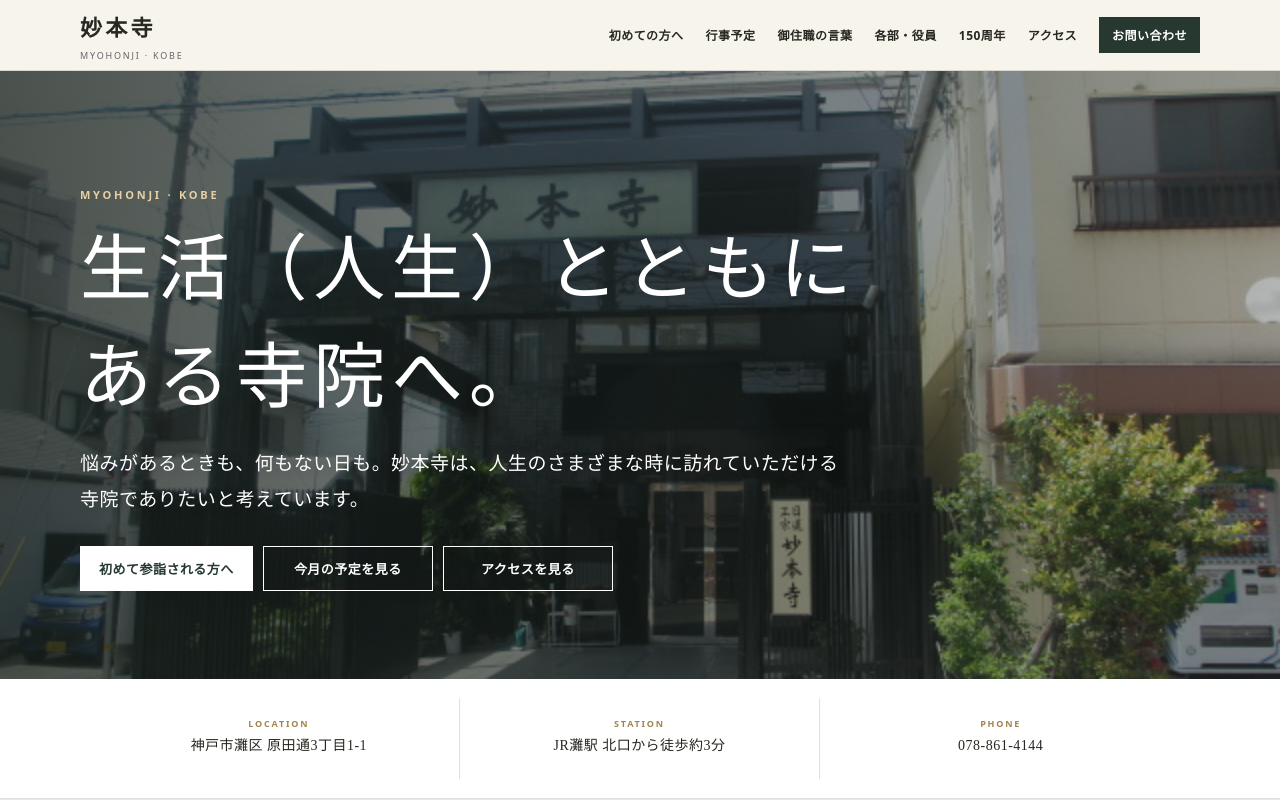
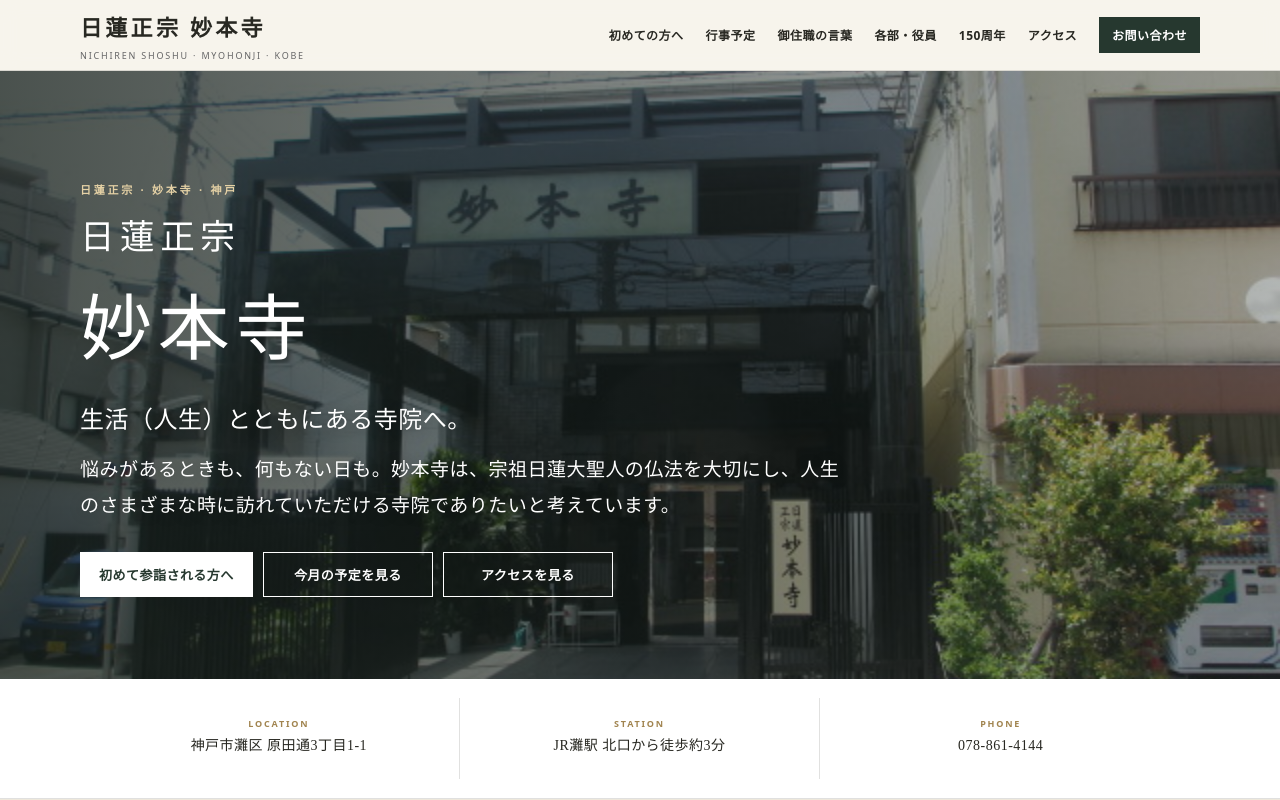
Before and after one commit to kobemyouhonji-collab/kobe-myouhonji, a plain HTML site: page index.html in a window 1280 px wide. Shown: the top 800 px of the page. Drawn offline with Linux system fonts and the light colour scheme.

Commit message:
Add files via upload

```diff
--- a/index.html
+++ b/index.html
@@ -3,13 +3,13 @@
 <head>
 <meta charset="utf-8">
 <meta name="viewport" content="width=device-width,initial-scale=1">
-<title>妙本寺｜生活（人生）とともにある寺院・神戸市灘区</title>
-<meta name="description" content="神戸市灘区原田通の妙本寺公式ホームページ。初めて参詣される方へ、今月の予定、御住職の言葉、各部・役員の活動、150周年への歩み、アクセスをご案内します。">
+<title>日蓮正宗 妙本寺｜神戸市灘区・JR灘駅徒歩約3分</title>
+<meta name="description" content="日蓮正宗 妙本寺の公式ホームページ。神戸市灘区原田通、JR灘駅北口から徒歩約3分。宗祖日蓮大聖人の教え、初めて参詣される方へのご案内、行事予定、御住職の言葉、活動、アクセスをご案内します。">
 <meta name="robots" content="index,follow">
 <meta name="theme-color" content="#26382f">
 <link rel="canonical" href="https://kobemyouhonji-collab.github.io/kobe-myouhonji/">
 <meta property="og:type" content="website"><meta property="og:locale" content="ja_JP">
-<meta property="og:title" content="妙本寺｜神戸市灘区"><meta property="og:description" content="生活（人生）とともにある寺院へ。神戸市灘区原田通の妙本寺です。">
+<meta property="og:title" content="日蓮正宗 妙本寺｜神戸市灘区"><meta property="og:description" content="日蓮正宗 妙本寺。生活（人生）とともにある寺院へ。神戸市灘区原田通、JR灘駅北口から徒歩約3分。">
 <meta property="og:url" content="https://kobemyouhonji-collab.github.io/kobe-myouhonji/"><meta property="og:image" content="https://kobemyouhonji-collab.github.io/kobe-myouhonji/14521_1.jpg">
 <link rel="icon" href="favicon.svg" type="image/svg+xml"><link rel="manifest" href="site.webmanifest">
 <style>
@@ -23,12 +23,13 @@ a:focus-visible,button:focus-visible{outline:3px solid #c39a52;outline-offset:3p
 </head>
 <body>
 <a class="skip" href="#main">本文へ移動</a>
-<header><div class="wrap nav"><a class="brand" href="#top">妙本寺<small>MYOHONJI · KOBE</small></a><button class="menu-btn" aria-expanded="false" aria-controls="menu">メニュー</button><nav class="menu" id="menu"><a href="first-visit.html">初めての方へ</a><a href="annual-events.html">行事予定</a><a href="chief-priest-words.html">御住職の言葉</a><a href="organization.html">各部・役員</a><a href="150th.html">150周年</a><a href="#access">アクセス</a><a class="contact-link" href="contact.html">お問い合わせ</a></nav></div></header>
+<header><div class="wrap nav"><a class="brand" href="#top">日蓮正宗 妙本寺<small>NICHIREN SHOSHU · MYOHONJI · KOBE</small></a><button class="menu-btn" aria-expanded="false" aria-controls="menu">メニュー</button><nav class="menu" id="menu"><a href="first-visit.html">初めての方へ</a><a href="annual-events.html">行事予定</a><a href="chief-priest-words.html">御住職の言葉</a><a href="organization.html">各部・役員</a><a href="150th.html">150周年</a><a href="#access">アクセス</a><a class="contact-link" href="contact.html">お問い合わせ</a></nav></div></header>
 <main id="main"><div id="top"></div>
-<section class="hero"><div class="wrap"><div class="hero-content"><div class="eyebrow">MYOHONJI · KOBE</div><h1>生活（人生）とともにある寺院へ。</h1><p>悩みがあるときも、何もない日も。妙本寺は、人生のさまざまな時に訪れていただける寺院でありたいと考えています。</p><div class="actions"><a class="btn primary" href="first-visit.html">初めて参詣される方へ</a><a class="btn" href="annual-events.html">今月の予定を見る</a><a class="btn" href="#access">アクセスを見る</a></div></div></div></section>
+<section class="hero"><div class="wrap"><div class="hero-content"><div class="eyebrow">日蓮正宗 · 妙本寺 · 神戸</div><h1><span style="display:block;font-size:.48em;letter-spacing:.16em;margin-bottom:.35em">日蓮正宗</span>妙本寺</h1><p style="font-size:clamp(18px,2.4vw,24px);margin-bottom:8px">生活（人生）とともにある寺院へ。</p><p>悩みがあるときも、何もない日も。妙本寺は、宗祖日蓮大聖人の仏法を大切にし、人生のさまざまな時に訪れていただける寺院でありたいと考えています。</p><div class="actions"><a class="btn primary" href="first-visit.html">初めて参詣される方へ</a><a class="btn" href="annual-events.html">今月の予定を見る</a><a class="btn" href="#access">アクセスを見る</a></div></div></div></section>
 <div class="quick"><div class="wrap quick-grid"><div><small>LOCATION</small><strong>神戸市灘区 原田通3丁目1-1</strong></div><div><small>STATION</small><strong>JR灘駅 北口から徒歩約3分</strong></div><a href="tel:0788614144"><small>PHONE</small><strong>078-861-4144</strong></a></div></div>
 <section class="first"><div class="wrap first-grid"><div><div class="kicker">FIRST VISIT</div><h2>初めてでも、<br>大丈夫です。</h2></div><div><p class="quote">「初めから完璧な人はおられません。それは現在の信徒も同じです。」</p><p>作法や信仰のことが分からなくても、まず妙本寺を知ってみようと思った、その一歩からで構いません。</p><div class="chips"><span class="chip">作法が分からない</span><span class="chip">信仰のことを知らない</span><span class="chip">入りづらいと感じる</span><span class="chip">まず見てみたい</span></div><p><a href="first-visit.html">初めて参詣される方へのご案内 →</a></p></div></div></section>
 <section class="month"><div class="wrap"><div class="head"><div class="kicker">SEPTEMBER 2026</div><h2>9月の主な予定</h2></div><div class="event-grid"><article class="event"><time>9月18日〜19日</time><h3>寛師会</h3><p>総本山</p></article><article class="event"><time>9月22日</time><h3>秋季彼岸会</h3><p>午後1時</p></article><article class="event"><time>9月23日</time><h3>秋季彼岸会</h3><p>午前10時・午後1時</p></article></div><p class="month-more"><a href="annual-events.html">2026年の年間行事をすべて見る →</a></p></div></section>
+<section class="path" id="nichiren-daishonin"><div class="wrap"><div class="head"><div class="kicker">NICHIREN SHOSHU</div><h2>日蓮正宗と<br>宗祖日蓮大聖人</h2></div><div class="first-grid"><div><p class="lead">日蓮正宗は、建長5年（1253）4月28日に、宗祖日蓮大聖人が「南無妙法蓮華経」の宗旨を建立されたことに始まります。</p><p>日蓮正宗では、日蓮大聖人を末法の一切衆生を救済する仏と仰ぎ、その仏法が第二祖日興上人以来、総本山大石寺に伝えられているとしています。</p></div><div><div class="panel"><h3>宗祖 日蓮大聖人</h3><p>貞応元年（1222）2月16日、安房東条郷片海（現在の千葉県鴨川市）に御誕生。建長5年（1253）4月28日、安房清澄寺にて宗旨を建立されました。</p><p>文応元年（1260）には『立正安国論』を幕府に奏呈。その後、松葉ヶ谷法難、伊豆配流、小松原法難、竜口法難、佐渡配流など多くの法難を経ながら、南無妙法蓮華経を弘められました。</p><p>弘安2年（1279）10月12日に本門戒壇の大御本尊を建立され、弘安5年（1282）に日興上人を後継者と定めて仏法を付嘱。同年10月13日、武州池上にて61歳で御入滅されました。</p><p><a href="nichiren-daishonin.html">日蓮大聖人について詳しく読む →</a></p><p><a href="https://www.nichirenshoshu.or.jp/jpn/" target="_blank" rel="noopener noreferrer">日蓮正宗公式ホームページを見る ↗</a></p></div></div></div></div></section>
 <section class="words"><div class="wrap words-grid"><div><div class="kicker">WORDS FROM THE CHIEF PRIEST</div><h2>御住職の言葉</h2><p>妙本寺が大切にしていること、信心を生活の中で実践していくこと、そして未来へつないでいく思いをご紹介しています。</p><p><a href="chief-priest-words.html">御住職の言葉を読む →</a></p></div><blockquote>「お寺は困った時だけの場所ではない。」</blockquote></div></section>
 <section class="now"><div class="wrap"><div class="head"><div class="kicker">MYOHONJI NOW</div><h2>今の妙本寺を知る</h2></div><div class="cards"><a class="card" href="news.html"><small>NEWS & ACTIVITY</small><h3>お知らせ・活動報告</h3><p>妙本寺の日々の活動や新しいお知らせへ。</p></a><a class="card" href="hokeko-dayori.html"><small>HOKKEKO DAYORI</small><h3>法華講便り</h3><p>御書や御指南、信心の実践に関わる学びを読む。</p></a><a class="card" href="organization.html"><small>ORGANIZATION</small><h3>各部・役員の活動</h3><p>各部・役員が、それぞれの役割の中で活動しています。</p></a><a class="card" href="youth-group.html"><small>NEXT GENERATION</small><h3>青年部・少年部</h3><p>毎月御講日の午前11時30分から合同部会を行っています。</p></a><a class="card" href="150th.html"><small>2030 · 150 YEARS</small><h3>150周年への歩み</h3><p>1880年から2030年、そしてその先の未来へ。</p></a><a class="card" href="history-future.html"><small>HISTORY & FUTURE</small><h3>先人から未来へ</h3><p>受け継がれてきた妙本寺の歩みを知る。</p></a><a class="card" href="discover.html"><small>1 MINUTE GUIDE</small><h3>1分でわかる妙本寺</h3><p>初めての方にも分かりやすく、妙本寺をご紹介します。</p></a></div></div></section>
 <section class="path"><div class="wrap"><div class="head"><div class="kicker">START WHERE YOU ARE</div><h2>今のあなたに近い入口から</h2></div><div class="path-grid"><a class="path-card" href="for-troubled.html"><div class="kicker">01</div><h3>悩みや迷いがある</h3><p>一人で抱え込まず、参詣して相談して下さい。</p></a><a class="path-card" href="for-everyday.html"><div class="kicker">02</div><h3>特に困ってはいない</h3><p>何もない日にも、寺院とのご縁を。</p></a><a class="path-card" href="for-youth.html"><div class="kicker">03</div><h3>若い世代へ</h3><p>次世代を担い、未来に紡ぐ人財へ。</p></a><a class="path-card" href="for-family.html"><div class="kicker">04</div><h3>家族・子どもと</h3><p>受け継いだものを、子や孫、その先へ。</p></a></div></div></section>
@@ -36,7 +37,7 @@ a:focus-visible,button:focus-visible{outline:3px solid #c39a52;outline-offset:3p
 <section class="access" id="access"><div class="wrap"><div class="head"><div class="kicker">ACCESS & CONTACT</div><h2>妙本寺へ</h2></div><div class="access-grid"><div class="panel"><dl><dt>寺院名</dt><dd>妙本寺（みょうほんじ）</dd><dt>所在地</dt><dd>〒657-0837<br>兵庫県神戸市灘区原田通3丁目1-1</dd><dt>最寄駅</dt><dd>JR灘駅 北口から徒歩約3分</dd><dt>電話</dt><dd><a href="tel:0788614144">078-861-4144</a></dd><dt>メール</dt><dd><a href="mailto:kobe.myouhonji@gmail.com">kobe.myouhonji@gmail.com</a></dd></dl></div><div class="panel"><h3>参詣前の確認</h3><p>行事予定は年間行事ページでご覧いただけます。参拝時間や当日の予定を確実に確認したい場合は、事前に寺院へお問い合わせください。</p><div class="contact-actions"><a class="btn" href="tel:0788614144">電話する</a><a class="btn" href="contact.html">お問い合わせ</a><a class="btn" target="_blank" rel="noopener" href="https://www.google.com/maps/search/?api=1&query=%E5%A6%99%E6%9C%AC%E5%AF%BA%20%E7%A5%9E%E6%88%B8%E5%B8%82%E7%81%98%E5%8C%BA%E5%8E%9F%E7%94%B0%E9%80%9A3%E4%B8%81%E7%9B%AE1-1">地図を開く</a></div><p class="notice">行事・参詣に関する最新情報は、お知らせまたは寺院へのお問い合わせでご確認ください。</p></div></div></div></section>
 <section class="final"><div class="wrap"><div class="kicker">ONE STEP</div><h2>ご縁を、一歩へ。</h2><p>「この機会を逃すことなく、一歩勇気を出して参詣していただければ必ず未来は開かれていきます。」</p><div class="actions"><a class="btn primary" href="first-visit.html">初めて参詣される方へ</a><a class="btn" href="annual-events.html">行事予定を見る</a></div></div></section>
 </main>
-<footer><div class="wrap foot"><div><strong style="font-size:22px;letter-spacing:.14em">妙本寺</strong><br><small>〒657-0837 兵庫県神戸市灘区原田通3丁目1-1</small></div><small><a href="site-map.html">サイト案内</a> ｜ <a href="privacy.html">プライバシーポリシー</a><br>最終更新：2026年9月13日<br>© Myohonji. All rights reserved.</small></div></footer>
+<footer><div class="wrap foot"><div><strong style="font-size:22px;letter-spacing:.14em">日蓮正宗 妙本寺</strong><br><small>〒657-0837 兵庫県神戸市灘区原田通3丁目1-1</small></div><small><a href="site-map.html">サイト案内</a> ｜ <a href="privacy.html">プライバシーポリシー</a><br>最終更新：2026年9月13日<br>© Myohonji. All rights reserved.</small></div></footer>
 <div class="mobilebar"><a href="tel:0788614144">電話で確認</a><a href="#access">アクセス</a></div>
 <script>(()=>{const b=document.querySelector('.menu-btn'),m=document.querySelector('#menu');if(!b||!m)return;b.addEventListener('click',()=>{const o=m.classList.toggle('open');b.setAttribute('aria-expanded',String(o));b.textContent=o?'閉じる':'メニュー'});m.querySelectorAll('a').forEach(a=>a.addEventListener('click',()=>{m.classList.remove('open');b.setAttribute('aria-expanded','false');b.textContent='メニュー'}))})();</script>
 </body></html>
```
Also changed, not shown: nichiren-daishonin.html (added, +1 -0 lines), site-map.html (+1 -1 lines), favicon.svg, site.webmanifest, 1 other file.
